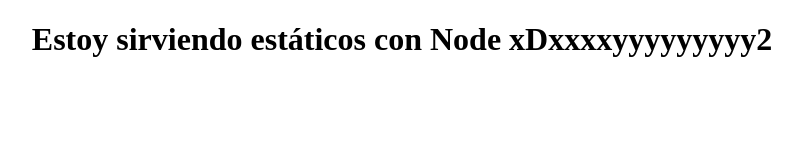
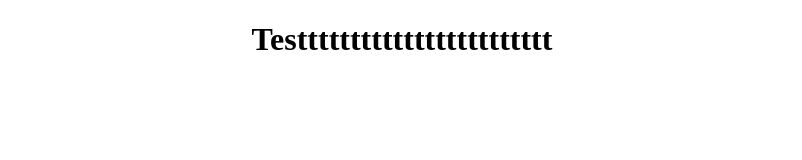
Before and after one commit to handshake2/practica, a plain HTML site: page index.html in a window 1280 px wide. Shown: the whole page, without its empty margins (238-1040 px from the left). Drawn offline with Linux system fonts and the light colour scheme.

Commit message:
Initial Commit

```diff
--- a/index.html
+++ b/index.html
@@ -7,7 +7,7 @@
   </head>
   <body>
     <center>
-      <h1>Estoy sirviendo estáticos con Node xDxxxxyyyyyyyyy2</h1>
+      <h1>Testttttttttttttttttttttttt</h1>
     </center>
     <div id="chat"></div>
 
```
